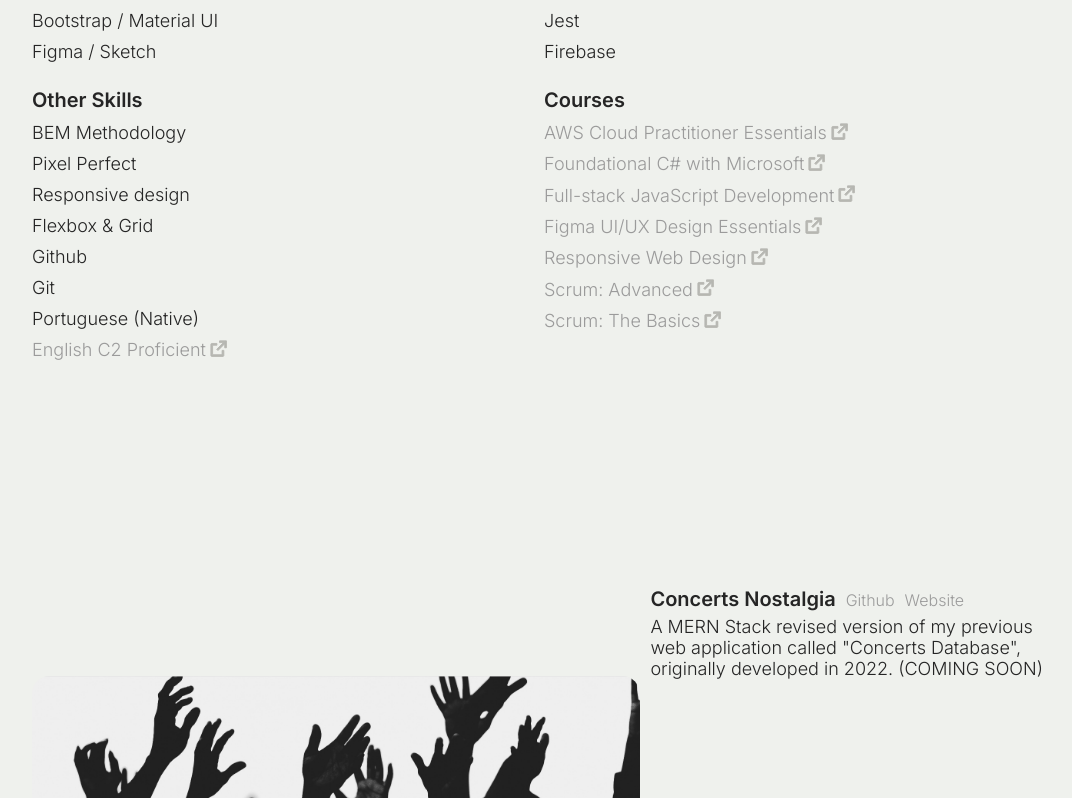
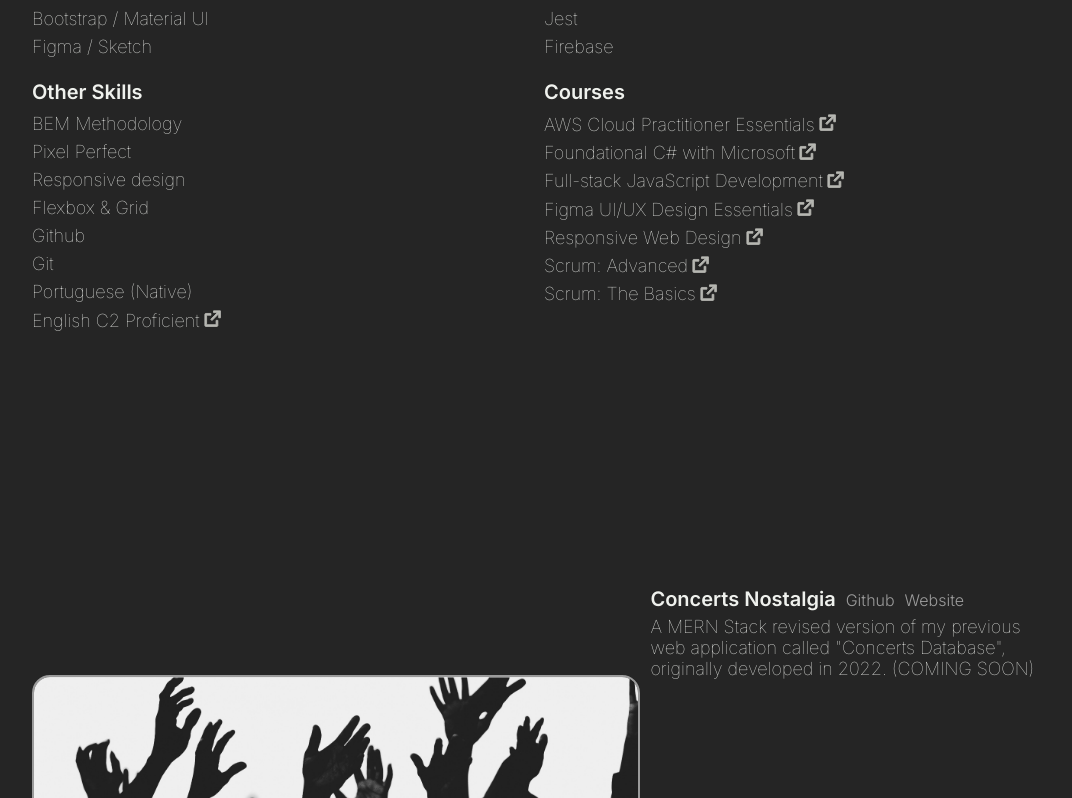
Before and after one commit to t-minini/my-website-v3, a React (Create React App) app: page / in a window 1280 px wide. Shown: the part 2002-2800 px from the top of the page, without its empty margins (96-1168 px from the left). Built offline with nearby package versions, Linux system fonts and the light colour scheme; a web font is replaced by a local one.

Commit message:
color update

```diff
--- a/src/components/about/About.module.css
+++ b/src/components/about/About.module.css
@@ -1,12 +1,12 @@
 .about {
+  z-index: 2;
   display: flex;
+  position: relative;
   min-height: 100dvh;
   align-items: center;
   flex-direction: column;
   justify-content: center;
   background-color: var(--black);
-  position: relative;
-  z-index: 2;
 }
 
 .container {
--- a/src/components/projects/Projects.module.css
+++ b/src/components/projects/Projects.module.css
@@ -4,7 +4,7 @@
   flex-wrap: wrap;
   position: relative;
   justify-content: center;
-  background-color: var(--gray-lighter);
+  background-color: var(--black);
 }
 
 .container {
@@ -17,6 +17,7 @@
 
 .imageContainer img {
   width: 100%;
+  border: 2px solid var(--gray-darker);
 }
 
 .textContainer {
@@ -24,7 +25,8 @@
 }
 
 .textContainer p {
-  font-weight: var(--light-300);
+  color: var(--gray-lighter);
+  font-weight: var(--thin-100);
 }
 
 .topWrapper {
@@ -33,6 +35,7 @@
 }
 
 .topWrapper h2 {
+  color: var(--gray-lighter);
   font-weight: var(--semiBold-600);
 }
 
--- a/src/components/skills/Skills.module.css
+++ b/src/components/skills/Skills.module.css
@@ -1,11 +1,11 @@
 .skills {
+  z-index: 2;
   display: flex;
   min-height: 100dvh;
+  position: relative;
   align-items: center;
   justify-content: center;
-  background-color: var(--gray-lighter);
-  position: relative;
-  z-index: 2;
+  background-color: var(--black);
 }
 
 .container {
@@ -15,6 +15,7 @@
 
 .container ul {
   list-style: none;
+  color: var(--gray-lighter);
 }
 
 .container ul li:first-child {
@@ -22,12 +23,12 @@
 }
 
 .container li {
-  font-weight: var(--light-300);
+  font-weight: var(--thin-100);
 }
 
 .skills a {
   text-decoration: none;
-  color: var(--gray-darker);
+  color: var(--gray-lighter);
   transition: color 0.5s ease, stroke 0.5s ease, fill 0.5s ease;
 }
 
@@ -110,6 +111,7 @@
 
   .container ul li:first-child {
     font-size: 1.8rem;
+    padding-bottom: 0.2rem;
   }
 
   .container ul {
@@ -123,7 +125,7 @@
 
   .container li {
     font-size: 1.6rem;
-    padding-top: 1rem;
+    padding-top: 0.7rem;
   }
 
   .topLi {
```
